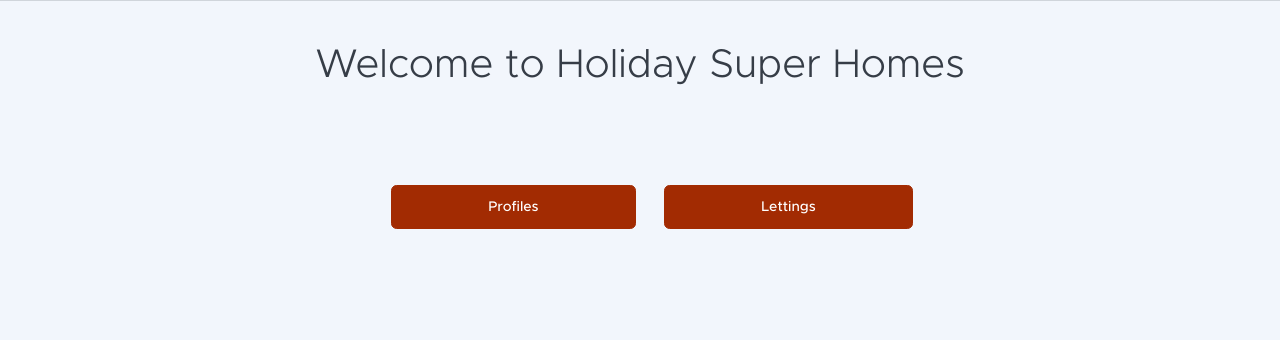
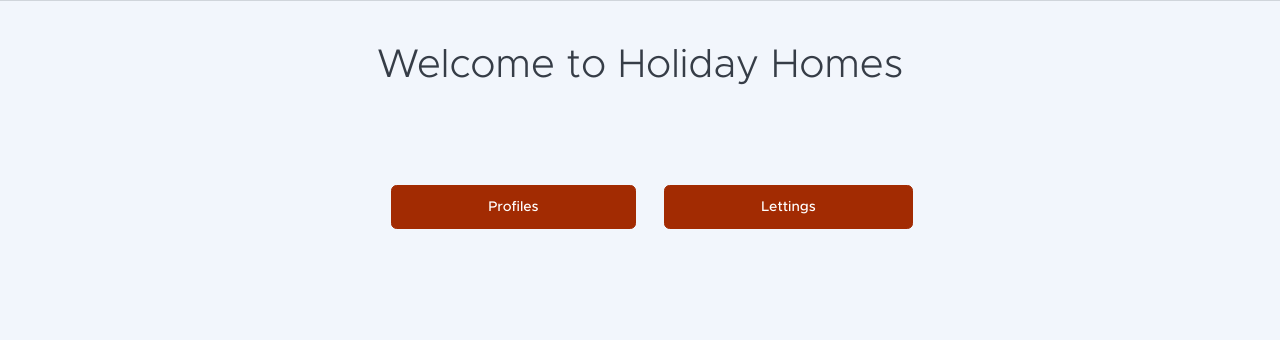
Before and after one commit to SebandCo/Projet13_OpenClassRoom, a Django app: page / in a window 1280 px wide. Shown: the part 90-430 px from the top of the page. Run offline with Django 3.2, Linux system fonts and the light colour scheme; some libraries are stand-ins or nearby versions.

Commit message:
Update index.html

```diff
--- a/templates/index.html
+++ b/templates/index.html
@@ -7,7 +7,7 @@
 <div class="container px-5 py-5 text-center">
     <div class="row justify-content-center">
         <div class="col-lg-8">
-            <h1 class="page-header-ui-title mb-3 display-6">Welcome to Holiday Super Homes</h1>
+            <h1 class="page-header-ui-title mb-3 display-6">Welcome to Holiday Homes</h1>
         </div>
     </div>
 </div>
```
